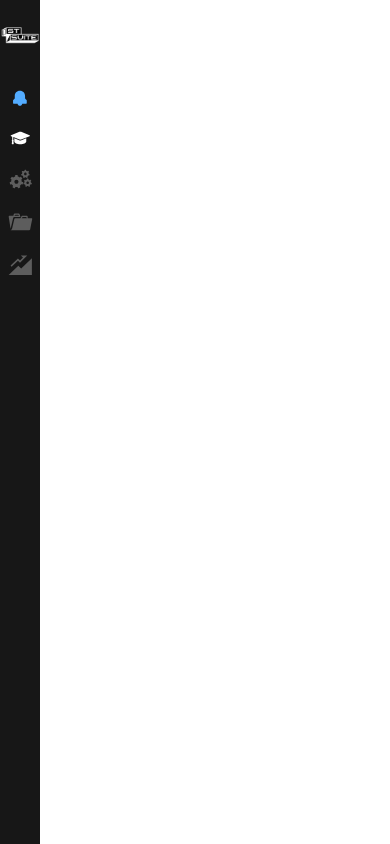
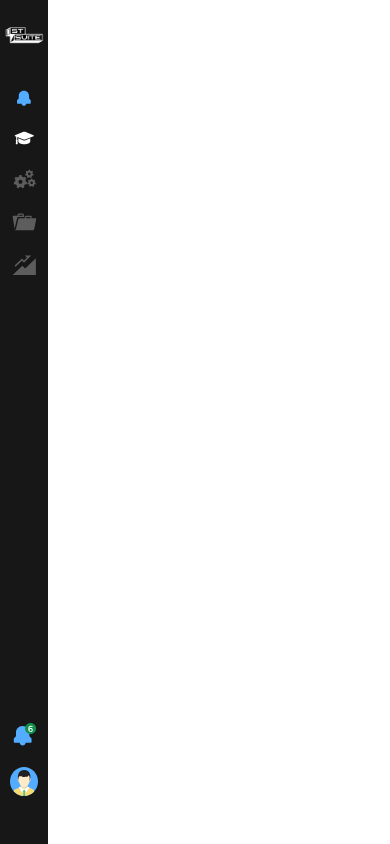
Before and after one commit to mohamed-Fathy1/Street_Suite, a React (Vite) app: page / in a window 390 px wide. Built offline with nearby package versions, Linux system fonts and the light colour scheme.

Commit message:
improve sidebar for mobile

```diff
--- a/src/Components/Navbar/Navbar.tsx
+++ b/src/Components/Navbar/Navbar.tsx
@@ -5,6 +5,8 @@ import TrainingIconMin from "../../assets/svg/mobile/TrainingIconMin";
 import TradingIconMin from "../../assets/svg/mobile/TradingIconMin";
 import AutomationIconMin from "../../assets/svg/mobile/AutomationIconMin";
 import NavbarItems from "../NavbarItems/NavbarItems";
+import NotificationBellIconMin from "../../assets/svg/mobile/NotificationBellIconMin";
+import UserProfileIcon from "../../assets/svg/mobile/UserProfileIcon";
 
 const navBarItems = [
   {
@@ -37,7 +39,7 @@ const navBarItems = [
 function Navbar() {
   return (
     <nav className="w-12 h-dvh">
-      <div className="flex flex-col h-full w-max w-min-12 items-center bg-neutral-900">
+      <div className="flex flex-col justify-between h-full w-max w-min-12 items-center bg-neutral-900 px-1">
         <section className="flex flex-col">
           <div className="flex items-center justify-center w-10 mt-6">
             <img src={logo} alt="logo" className="w-full" />
@@ -53,6 +55,10 @@ function Navbar() {
             ))}
           </ul>
         </section>
+        <section className="flex flex-col gap-5 items-center justify-center mb-12">
+          <NotificationBellIconMin />
+          <UserProfileIcon />
+        </section>
       </div>
     </nav>
   );
--- /dev/null
+++ b/src/assets/svg/mobile/NotificationBellIconMin.tsx
@@ -0,0 +1,28 @@
+function NotificationBellIconMin() {
+  return (
+    <svg
+      width="25"
+      height="24"
+      viewBox="0 0 25 24"
+      fill="none"
+      xmlns="http://www.w3.org/2000/svg"
+    >
+      <path
+        d="M19.2913 15.1341L17.8688 13.7116C17.542 13.3599 17.3527 12.9023 17.3354 12.4225V9.62197C17.3354 6.02129 14.9349 2.95404 10.6674 2.95404C6.39996 2.95404 3.99951 5.93238 3.99951 9.62197V12.7337C3.99128 13.0151 3.88064 13.2838 3.68834 13.4894L2.04359 15.1341C1.87608 15.2983 1.78021 15.5219 1.77687 15.7565V18.9571C1.77687 19.1929 1.87054 19.419 2.03727 19.5857C2.204 19.7524 2.43013 19.8461 2.66593 19.8461H7.60019C7.72388 20.57 8.09963 21.2269 8.66097 21.7004C9.2223 22.174 9.93303 22.4337 10.6674 22.4337C11.4018 22.4337 12.1126 22.174 12.6739 21.7004C13.2352 21.2269 13.611 20.57 13.7347 19.8461H18.6689C18.9047 19.8461 19.1309 19.7524 19.2976 19.5857C19.4643 19.419 19.558 19.1929 19.558 18.9571V15.7565C19.5547 15.5219 19.4588 15.2983 19.2913 15.1341Z"
+        fill="#53ACFF"
+      />
+      <path
+        fill-rule="evenodd"
+        clip-rule="evenodd"
+        d="M18.584 11.0129C21.6251 11.0129 24.0904 8.54759 24.0904 5.50648C24.0904 2.46537 21.6251 6.10352e-05 18.584 6.10352e-05C15.5429 6.10352e-05 13.0776 2.46537 13.0776 5.50648C13.0776 8.54759 15.5429 11.0129 18.584 11.0129Z"
+        fill="#118F4B"
+      />
+      <path
+        d="M18.6914 9.08776C17.925 9.08776 17.3311 8.81863 16.9099 8.28038C16.4945 7.74213 16.2868 6.98741 16.2868 6.01621C16.2868 4.96896 16.5208 4.15866 16.9889 3.5853C17.4628 3.01195 18.1151 2.72527 18.9459 2.72527C19.2735 2.72527 19.5982 2.7867 19.92 2.90956C20.2418 3.02657 20.5168 3.19624 20.7449 3.41856L20.3764 4.26104C20.1599 4.06212 19.9288 3.91586 19.6831 3.82225C19.4373 3.72279 19.1858 3.67306 18.9283 3.67306C18.4194 3.67306 18.0303 3.8515 17.7612 4.20839C17.492 4.56527 17.3575 5.09767 17.3575 5.80559V6.06009C17.4803 5.73831 17.6793 5.48674 17.9542 5.30537C18.2292 5.124 18.5451 5.03332 18.902 5.03332C19.2589 5.03332 19.5748 5.11815 19.8498 5.28782C20.1248 5.45748 20.3413 5.6915 20.4992 5.98988C20.6572 6.28826 20.7362 6.63052 20.7362 7.01666C20.7362 7.4145 20.6484 7.77138 20.4729 8.08731C20.3032 8.39739 20.0634 8.64312 19.7533 8.82448C19.449 9 19.0951 9.08776 18.6914 9.08776ZM18.63 8.19262C18.9459 8.19262 19.2004 8.09024 19.3935 7.88547C19.5924 7.67485 19.6918 7.39987 19.6918 7.06054C19.6918 6.7212 19.5924 6.44623 19.3935 6.23561C19.2004 6.02499 18.9459 5.91968 18.63 5.91968C18.314 5.91968 18.0566 6.02499 17.8577 6.23561C17.6646 6.44623 17.5681 6.7212 17.5681 7.06054C17.5681 7.39987 17.6646 7.67485 17.8577 7.88547C18.0566 8.09024 18.314 8.19262 18.63 8.19262Z"
+        fill="white"
+      />
+    </svg>
+  );
+}
+
+export default NotificationBellIconMin;
--- /dev/null
+++ b/src/assets/svg/mobile/UserProfileIcon.tsx
@@ -0,0 +1,85 @@
+function UserProfileIcon() {
+  return (
+    <svg
+      width="29"
+      height="29"
+      viewBox="0 0 29 29"
+      fill="none"
+      xmlns="http://www.w3.org/2000/svg"
+    >
+      <path
+        d="M14.0067 28.9999C21.7424 28.9999 28.0135 22.5081 28.0135 14.5C28.0135 6.49185 21.7424 0 14.0067 0C6.27103 0 0 6.49185 0 14.5C0 22.5081 6.27103 28.9999 14.0067 28.9999Z"
+        fill="#53ACFF"
+      />
+      <path
+        fill-rule="evenodd"
+        clip-rule="evenodd"
+        d="M10.5352 18.1094L17.7516 18.2074V24.2693L10.541 24.2125L10.5352 18.1094Z"
+        fill="#FFEBC8"
+      />
+      <path
+        fill-rule="evenodd"
+        clip-rule="evenodd"
+        d="M24.2409 24.3979C22.9321 25.852 21.3478 27.0111 19.5869 27.8029C17.826 28.5947 15.9263 29.0022 14.0064 28.9999C13.425 28.9999 12.8442 28.9627 12.2672 28.8887C10.4899 28.6611 8.77174 28.0805 7.20704 27.1788C5.87479 26.4113 4.67192 25.4247 3.64551 24.2576L4.22754 22.8029L10.5397 19.8879C10.5397 22.016 11.3737 22.7748 14.1524 22.818C17.5838 22.871 17.7516 22.0643 17.7516 19.871L23.5492 22.8184L24.2409 24.3979Z"
+        fill="#F7DA75"
+      />
+      <path
+        opacity="0.11"
+        fill-rule="evenodd"
+        clip-rule="evenodd"
+        d="M17.753 18.1967V19.794C16.5064 22.0999 11.4068 22.1393 10.5352 18.1094L17.753 18.1967Z"
+        fill="black"
+      />
+      <path
+        fill-rule="evenodd"
+        clip-rule="evenodd"
+        d="M14.1107 3.95685C23.7573 3.95685 19.9977 20.5056 14.1107 20.5056C8.55018 20.5056 4.46419 3.95685 14.1107 3.95685Z"
+        fill="#FFEBC8"
+      />
+      <path
+        fill-rule="evenodd"
+        clip-rule="evenodd"
+        d="M8.3247 11.2831C6.93309 11.9119 8.11618 14.8903 8.99195 14.8766C8.62873 13.7115 8.40464 12.5046 8.3247 11.2831Z"
+        fill="#F9DCA4"
+      />
+      <path
+        fill-rule="evenodd"
+        clip-rule="evenodd"
+        d="M20.0086 11.2831C21.4002 11.9114 20.2171 14.8903 19.3418 14.8766C19.7048 13.7114 19.9287 12.5046 20.0086 11.2831Z"
+        fill="#F9DCA4"
+      />
+      <path
+        fill-rule="evenodd"
+        clip-rule="evenodd"
+        d="M19.6765 13.8825C19.6765 13.8825 20.1597 9.79249 18.7631 8.36783C18.1557 10.0234 15.3625 10.5888 15.3625 10.5888C15.9048 10.1961 16.3948 9.73116 16.8198 9.20592C16.071 9.54144 13.703 10.5471 11.5571 9.75073C12.1409 9.38644 12.6899 8.9655 13.1967 8.49359C13.1967 8.49359 11.2534 9.5832 9.37086 9.31104C8.01506 10.3584 8.61839 13.6104 8.61839 13.6104C6.79887 8.64235 8.47469 2.9545 14.2284 2.92165C19.8302 2.88927 21.5586 8.48092 19.6765 13.8825Z"
+        fill="#202020"
+      />
+      <path
+        fill-rule="evenodd"
+        clip-rule="evenodd"
+        d="M10.5408 19.7925C11.4227 21.1528 12.6797 22.2068 14.1481 22.8174L11.7992 25.3274L8.81152 20.5861L10.5408 19.7925Z"
+        fill="white"
+      />
+      <path
+        fill-rule="evenodd"
+        clip-rule="evenodd"
+        d="M17.7509 19.7925C16.869 21.1528 15.612 22.2068 14.1436 22.8174L16.4921 25.3274L19.4802 20.5865L17.7509 19.7925Z"
+        fill="white"
+      />
+      <path
+        fill-rule="evenodd"
+        clip-rule="evenodd"
+        d="M15.1249 28.9531C14.7505 28.9834 14.3721 28.9988 13.9899 28.9991C13.7016 28.9991 13.4152 28.9903 13.1309 28.9728L13.5982 24.8635H14.6906L15.1249 28.9531Z"
+        fill="#3DBC93"
+      />
+      <path
+        fill-rule="evenodd"
+        clip-rule="evenodd"
+        d="M12.9062 24.1458L14.1469 22.8239L15.3871 24.1458L14.1469 25.4677L12.9062 24.1458Z"
+        fill="#3DBC93"
+      />
+    </svg>
+  );
+}
+
+export default UserProfileIcon;
```
